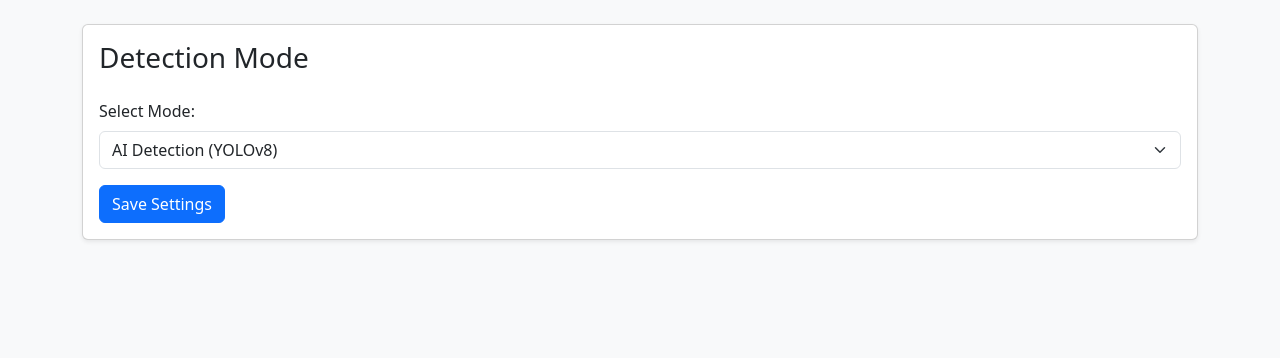
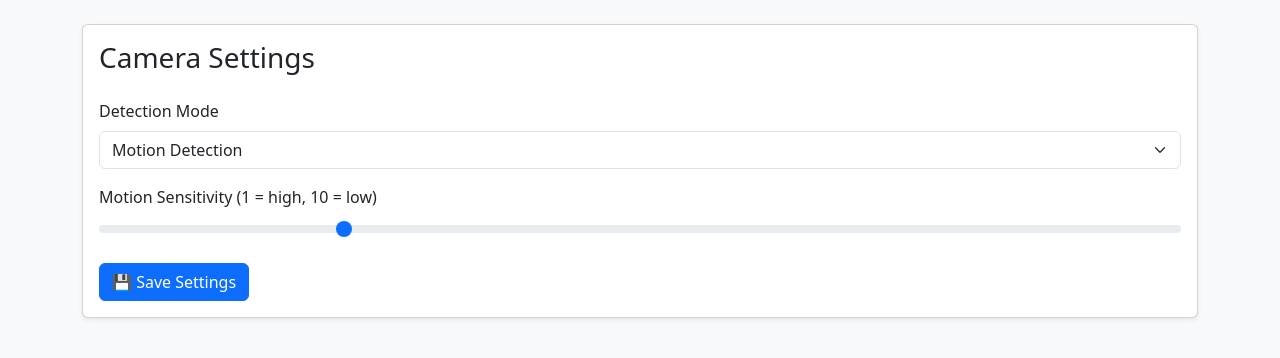
Before and after one commit to Enochteo/Smart-AI-Security-Cam, a Flask app: page /settings in a window 1280 px wide. Shown: the part 50-408 px from the top of the page. Run offline with Flask 3, Linux system fonts and the light colour scheme.

Commit message:
Added Email functioning and improved design

```diff
--- a/app.py
+++ b/app.py
@@ -7,94 +7,41 @@ from datetime import datetime
 import smtplib
 from email.message import EmailMessage
 from dotenv import load_dotenv
+from time import time
+last_email_time = 0
+EMAIL_COOLDOWN = 30  # seconds
 
+
+# Load environment variables
 load_dotenv()
-# Load environment variables
 EMAIL_ADDRESS = os.getenv("EMAIL_ADDRESS")
 EMAIL_PASSWORD = os.getenv("EMAIL_PASSWORD")
-# Function to send email
 TO_EMAIL = os.getenv("TO_EMAIL")
-# Load the YOLOv8 model
-model = YOLO("yolov8n.pt")
 
-
+# Initialize Flask app
 app = Flask(__name__)
 camera = cv2.VideoCapture(0)
 app.secret_key = os.urandom(24)
 
-detection_mode = "motion"
+# Global state
 paused = False
-
+prev_frame = None  # ✅ Now global and persistent
 SNAPSHOT_DIR = "snapshots"
 os.makedirs(SNAPSHOT_DIR, exist_ok=True)
 
+# Load YOLOv8
+model = YOLO("yolov8n.pt")
 
+# Settings load/save
 def load_settings():
     with open("settings.json", "r") as f:
-        settings = json.load(f)
-    return settings
+        return json.load(f)
 
 def save_settings(settings):
     with open("settings.json", "w") as f:
-        json.dump(settings, f, indent = 4)
-settings = load_settings()
+        json.dump(settings, f, indent=4)
 
-def generate_frames():
-    global paused
-    prev_frame = None
-    while True:
-        if paused:
-            continue
-        success, frame = camera.read()
-        if not success or frame is None:
-            continue
-
-        frame = cv2.resize(frame, (640, 480))
-
-        if settings["detection_mode"] == "motion":
-            gray = cv2.cvtColor(frame, cv2.COLOR_BGR2GRAY)
-            gray = cv2.GaussianBlur(gray, (21, 21), 0)
-
-            if prev_frame is None:
-                prev_frame = gray
-                continue
-
-            frame_delta = cv2.absdiff(prev_frame, gray)
-            prev_frame = gray
-
-            thresh = cv2.threshold(frame_delta, 25, 255, cv2.THRESH_BINARY)[1]
-            thresh = cv2.dilate(thresh, None, iterations=2)
-
-            contours, _ = cv2.findContours(thresh.copy(), cv2.RETR_EXTERNAL, cv2.CHAIN_APPROX_SIMPLE)
-            for contour in contours:
-                if cv2.contourArea(contour) < 500:
-                    continue
-                (x, y, w, h) = cv2.boundingRect(contour)
-                cv2.rectangle(frame, (x, y), (x + w, y + h), (0, 255, 0), 2)
-                cv2.putText(frame, "Motion Detected", (10, 20), cv2.FONT_HERSHEY_SIMPLEX, 0.7, (0, 0, 255), 2)
-                timestamp = datetime.now().strftime("%Y%m%d_%H%M%S")
-                filename = os.path.join(SNAPSHOT_DIR, f"snapshot_{timestamp}.jpg")
-                cv2.imwrite(filename, frame)
-                print(f"Snapshot saved: {filename}")
-                cv2.imwrite(filename, frame)
-                send_email_alert(filename)
-
-
-        elif settings["detection_mode"] == "ai":
-            results = model(frame)[0]
-            for box in results.boxes:
-                x1, y1, x2, y2 = map(int, box.xyxy[0])
-                cls = int(box.cls[0])
-                conf = float(box.conf[0])
-                label = f"{model.names[cls]} {conf:.2f}"
-                cv2.rectangle(frame, (x1, y1), (x2, y2), (255, 0, 0), 2)
-                cv2.putText(frame, label, (x1, y1 - 10), cv2.FONT_HERSHEY_SIMPLEX, 0.5, (255, 255, 255), 2)
-
-        # Always encode the final frame once, regardless of mode
-        ret, buffer = cv2.imencode(".jpg", frame)
-        frame = buffer.tobytes()
-        yield (b'--frame\r\n'
-               b'Content-Type: image/jpeg\r\n\r\n' + frame + b'\r\n')
+# Email notification
 def send_email_alert(snapshot_path):
     msg = EmailMessage()
     msg["Subject"] = "Motion Detected!"
@@ -110,14 +57,94 @@ def send_email_alert(snapshot_path):
         with smtplib.SMTP_SSL("smtp.gmail.com", 465) as smtp:
             smtp.login(EMAIL_ADDRESS, EMAIL_PASSWORD)
             smtp.send_message(msg)
-            print("Email sent!")
+            print("✅ Email sent!")
     except Exception as e:
-        print(f"Email failed: {e}")
+        print(f"❌ Email failed: {e}")
 
+# Video frame generator
+def generate_frames():
+    global paused, prev_frame, last_email_time
+    prev_frame = None
+    while True:
+        settings = load_settings()
+        if paused:
+            continue
 
+        success, frame = camera.read()
+        if not success or frame is None:
+            continue
+
+        frame = cv2.resize(frame, (480, 360))
+
+        if settings["detection_mode"] == "motion":
+            gray = cv2.cvtColor(frame, cv2.COLOR_BGR2GRAY)
+            gray = cv2.GaussianBlur(gray, (7, 7), 0)  # More sensitive
+
+            if prev_frame is None:
+                prev_frame = gray
+            else:
+                frame_delta = cv2.absdiff(prev_frame, gray)
+                thresh = cv2.threshold(frame_delta, 25, 255, cv2.THRESH_BINARY)[1]
+                thresh = cv2.dilate(thresh, None, iterations=2)
+
+                contours, _ = cv2.findContours(thresh.copy(), cv2.RETR_EXTERNAL, cv2.CHAIN_APPROX_SIMPLE)
+                print("Contours found:", len(contours))
+
+                motion_detected = False
+                for contour in contours:
+                    area = cv2.contourArea(contour)
+                    print("Contour area:", area)
+
+                    if area < int(settings["sensitivity"]) * 100:
+                        continue
+                    cv2.waitKey(1)
+                    motion_detected = True
+                    (x, y, w, h) = cv2.boundingRect(contour)
+                    cv2.rectangle(frame, (x, y), (x + w, y + h), (0, 255, 0), 2)
+                    cv2.putText(frame, "Motion Detected", (10, 20),
+                                cv2.FONT_HERSHEY_SIMPLEX, 0.7, (0, 0, 255), 2)
+
+                    timestamp = datetime.now().strftime("%Y%m%d_%H%M%S")
+                    filename = os.path.join(SNAPSHOT_DIR, f"snapshot_{timestamp}.jpg")
+                    cv2.imwrite(filename, frame)
+                    if time() - last_email_time > EMAIL_COOLDOWN:
+                        send_email_alert(filename)
+                        last_email_time = time()
+
+                    send_email_alert(filename)
+
+                if not motion_detected:
+                    cv2.putText(frame, "Monitoring...", (10, 20),
+                                cv2.FONT_HERSHEY_SIMPLEX, 0.7, (255, 255, 255), 2)
+
+                prev_frame = gray
+
+        elif settings["detection_mode"] == "ai":
+            results = model(frame)[0]
+            for box in results.boxes:
+                x1, y1, x2, y2 = map(int, box.xyxy[0])
+                cls = int(box.cls[0])
+                conf = float(box.conf[0])
+                label = f"{model.names[cls]} {conf:.2f}"
+                cv2.rectangle(frame, (x1, y1), (x2, y2), (255, 0, 0), 2)
+                cv2.putText(frame, label, (x1, y1 - 10),
+                            cv2.FONT_HERSHEY_SIMPLEX, 0.5, (255, 255, 255), 2)
+
+        # Always show sensitivity level
+        cv2.putText(frame, f"Sensitivity: {settings['sensitivity']}", (10, 460),
+                    cv2.FONT_HERSHEY_SIMPLEX, 0.5, (180, 180, 180), 1)
+
+        # Encode and stream frame
+        ret, buffer = cv2.imencode('.jpg', frame)
+        frame = buffer.tobytes()
+        yield (b'--frame\r\n'
+               b'Content-Type: image/jpeg\r\n\r\n' + frame + b'\r\n')
+
+# Routes
 @app.route("/")
 def index():
-    return render_template("index.html", paused=paused)
+    settings = load_settings()
+    return render_template("index.html", paused=paused, settings=settings)
 
 @app.route("/video")
 def video():
@@ -127,12 +154,15 @@ def video():
 def settings_page():
     global settings
     if request.method == "POST":
+        settings = load_settings()
         settings["detection_mode"] = request.form.get("detection_mode")
+        settings["sensitivity"] = int(request.form.get("sensitivity"))
         save_settings(settings)
         flash("Settings updated successfully!", "success")
         return redirect(url_for("settings_page"))
 
-    return render_template("settings.html", detection_mode=settings["detection_mode"])
+    settings = load_settings()
+    return render_template("settings.html", detection_mode=settings["detection_mode"], settings=settings)
 
 @app.route("/toggle_feed", methods=["POST"])
 def toggle_feed():
--- a/settings.json
+++ b/settings.json
@@ -1,3 +1,4 @@
 {
-    "detection_mode": "ai"
+    "detection_mode": "motion",
+    "sensitivity": 3
 }
--- a/templates/settings.html
+++ b/templates/settings.html
@@ -20,35 +20,42 @@
   </nav>
 
   <div class="container">
+    {% with messages = get_flashed_messages(with_categories=true) %}
+      {% if messages %}
+        <div class="alert-container mb-4">
+          {% for category, message in messages %}
+            <div class="alert alert-{{ category }} alert-dismissible fade show" role="alert">
+              {{ message }}
+              <button type="button" class="btn-close" data-bs-dismiss="alert" aria-label="Close"></button>
+            </div>
+          {% endfor %}
+        </div>
+      {% endif %}
+    {% endwith %}
+
     <div class="card shadow-sm">
       <div class="card-body">
-        <h3 class="card-title mb-4">Detection Mode</h3>
-        <form method="POST" action="/settings">
+        <h3 class="card-title mb-4">Camera Settings</h3>
+        <form method="POST" action="{{ url_for('settings_page') }}">
           <div class="mb-3">
-            <label for="detection_mode" class="form-label">Select Mode:</label>
+            <label for="detection_mode" class="form-label">Detection Mode</label>
             <select class="form-select" id="detection_mode" name="detection_mode">
               <option value="motion" {% if detection_mode == "motion" %}selected{% endif %}>Motion Detection</option>
               <option value="ai" {% if detection_mode == "ai" %}selected{% endif %}>AI Detection (YOLOv8)</option>
             </select>
           </div>
-          <button type="submit" class="btn btn-primary">Save Settings</button>
+
+          <div class="mb-3">
+            <label for="sensitivity" class="form-label">Motion Sensitivity (1 = high, 10 = low)</label>
+            <input type="range" class="form-range" id="sensitivity" name="sensitivity" min="1" max="10" value="{{ settings.sensitivity }}">
+          </div>
+
+          <button type="submit" class="btn btn-primary">💾 Save Settings</button>
         </form>
       </div>
     </div>
   </div>
-  {% with messages = get_flashed_messages(with_categories=true) %}
-  {% if messages %}
-    <div class="alert-container mb-4">
-      {% for category, message in messages %}
-        <div class="alert alert-{{ category }} alert-dismissible fade show" role="alert">
-          {{ message }}
-          <button type="button" class="btn-close" data-bs-dismiss="alert" aria-label="Close"></button>
-        </div>
-      {% endfor %}
-    </div>
-  {% endif %}
-{% endwith %}
 
-
+  <script src="https://cdn.jsdelivr.net/npm/bootstrap@5.3.2/dist/js/bootstrap.bundle.min.js"></script>
 </body>
 </html>
```
Also changed, not shown: requirements.txt (+3 -8 lines), templates/index.html (+54 -12 lines).
